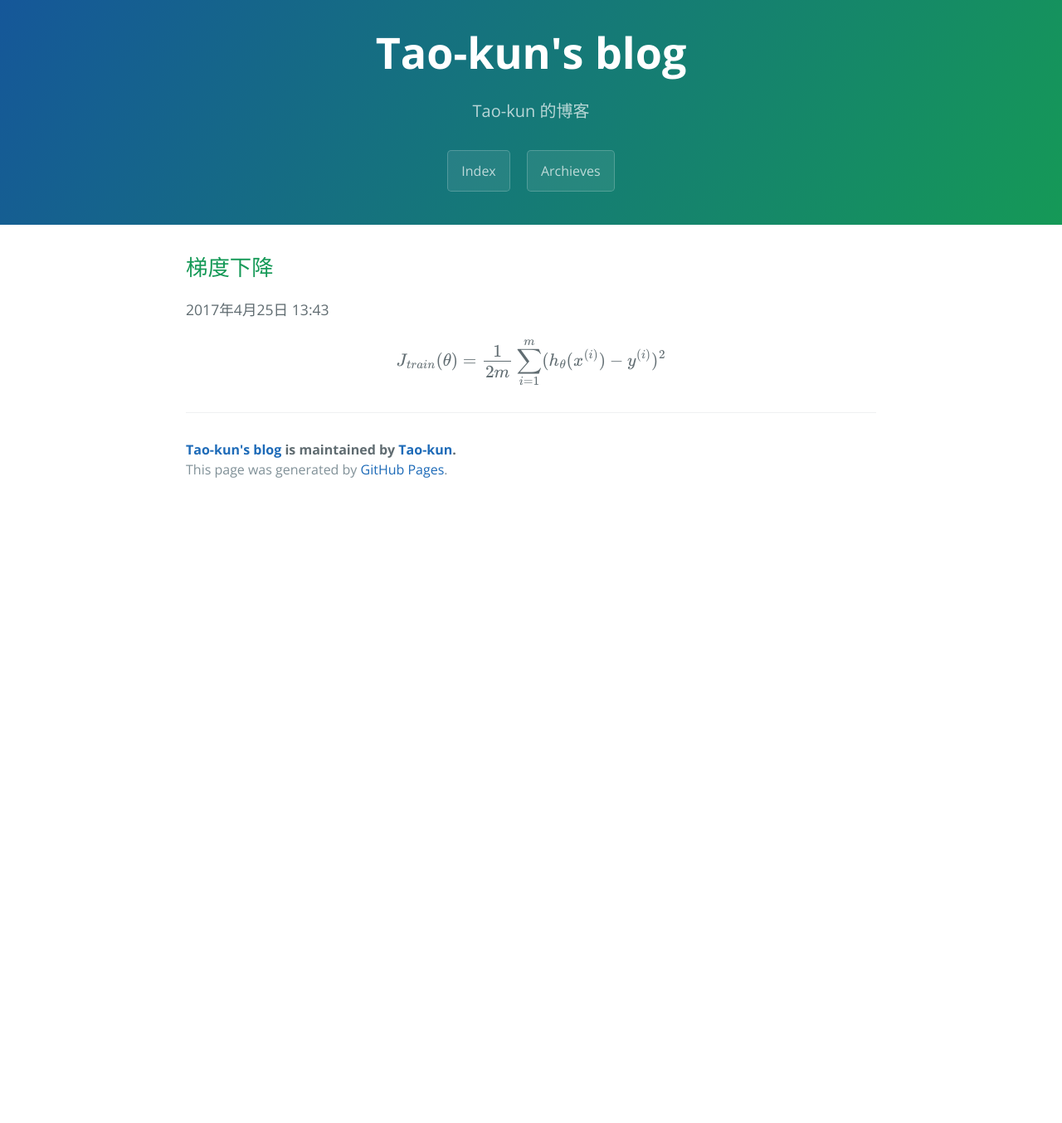
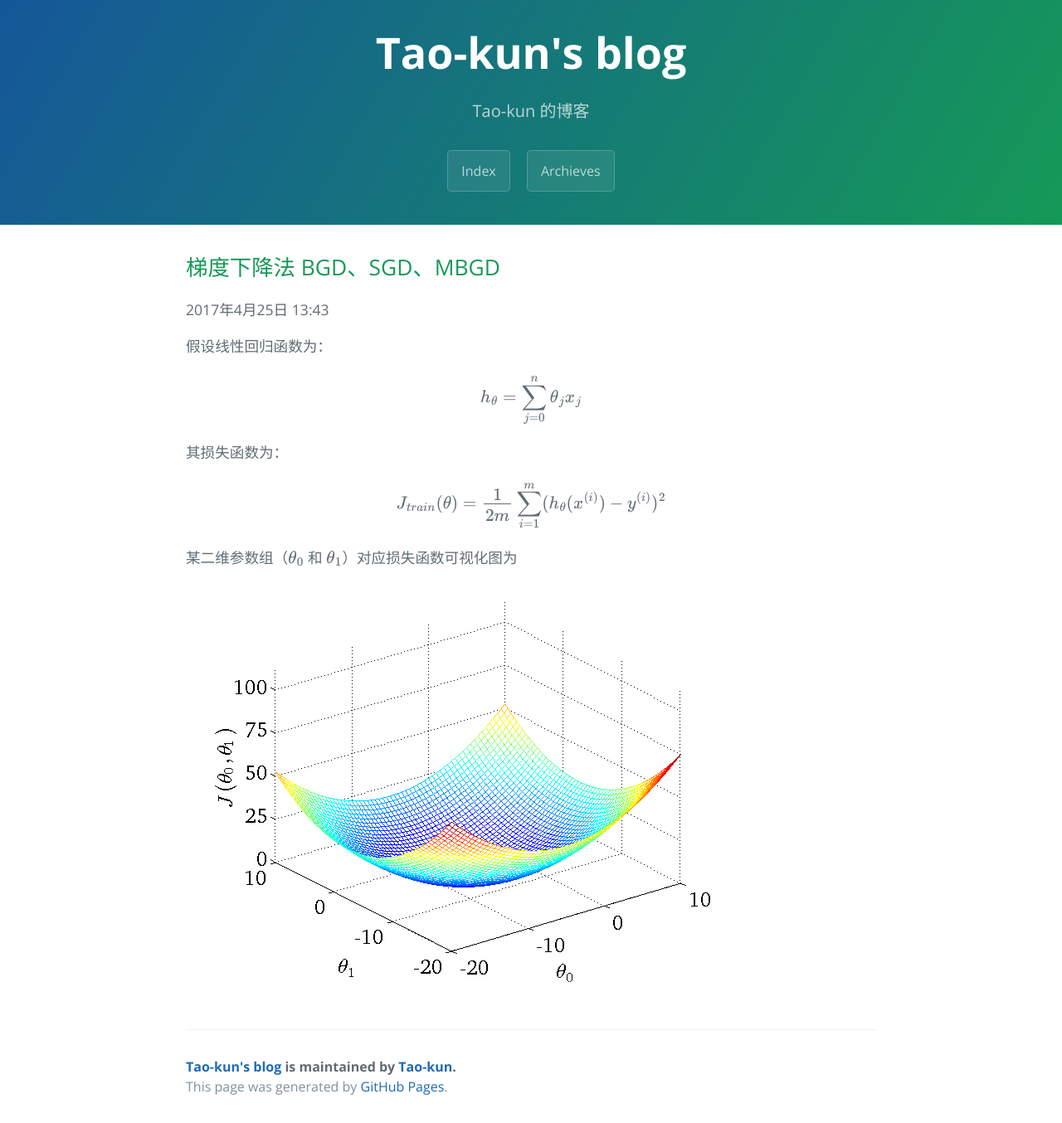
Before and after one commit to Tao-kun/Tao-kun.github.io, a Jekyll site: the page built from _posts/2017-04-25-gradient-descent.markdown, in a window 1280 px wide. Shown: the whole page at 83% size. Built offline with Jekyll 4.4.1, drawn with Linux system fonts in a browser that asks for light colours; formulas are drawn with MathJax 3; before the commit the page ends 900 px from its top, so only the background shows below that.

Commit message:
test view

```diff
--- a/_posts/2017-04-25-gradient-descent.markdown
+++ b/_posts/2017-04-25-gradient-descent.markdown
@@ -1,8 +1,17 @@
 ---
 layout: post
-title:  "梯度下降"
+title:  "梯度下降法 BGD、SGD、MBGD"
 date:   2017-04-25 13:43:00 +0800
 categories: machine learning
 ---
 
+假设线性回归函数为：
+
+$$h_{\theta}=\sum_{j=0}^{n}\theta_{j}x_{j}$$
+
+其损失函数为：
+
 $$J_{train}(\theta)=\frac{1}{2m}\sum_{i=1}^{m}(h_{\theta}(x^{(i)})-y^{(i)})^{2}$$
+
+某二维参数组（$$\theta_{0}$$ 和 $$\theta_{1}$$）对应损失函数可视化图为
+![pic_001]({{ site.baseurl }}/assets/images/gradient-descent-pic001.png)
```
Also changed, not shown: assets/images/gradient-descent-pic001.png (added).
